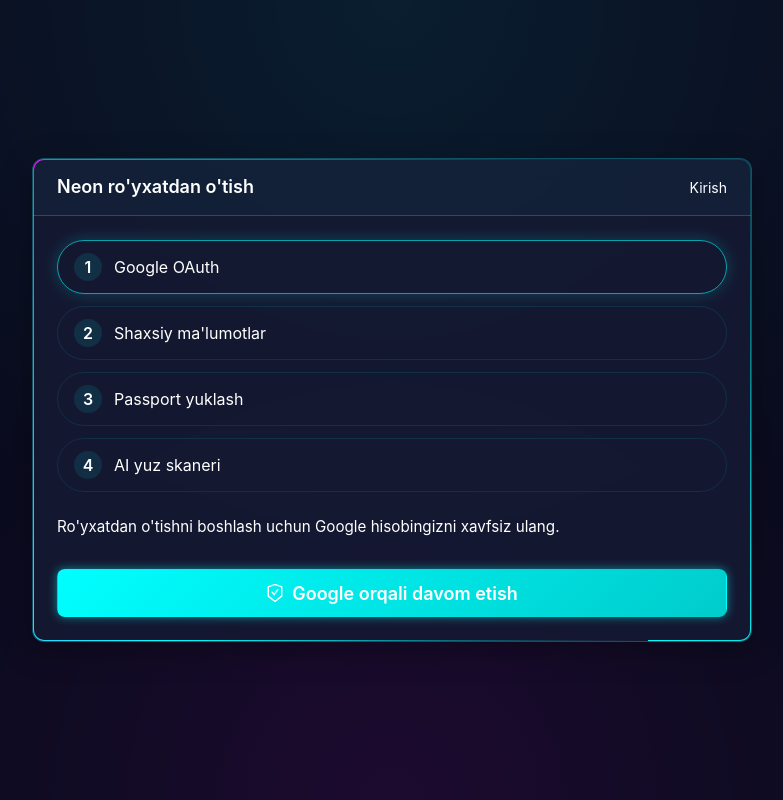
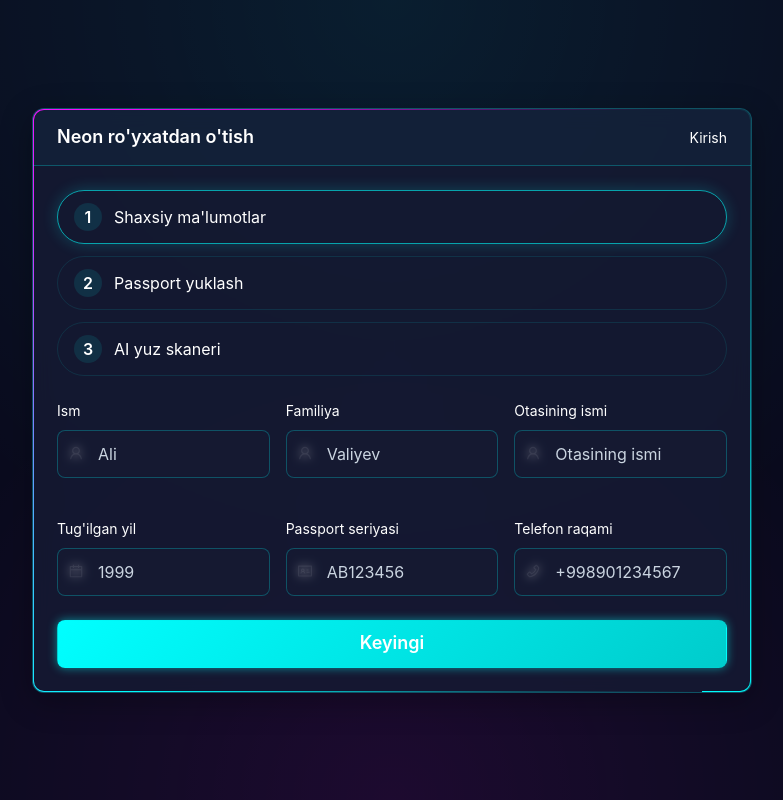
Before and after one commit to qq6451565-source/ai_platforma, a React (Vite) app in the folder frontend/: page /register in a window 1280 px wide. Shown: the whole page, without its empty margins (248-1031 px from the left). Built offline with nearby package versions, Linux system fonts and the light colour scheme; no server answers.

Commit message:
Fix back navigation in passport step

```diff
--- a/frontend/src/pages/Register.css
+++ b/frontend/src/pages/Register.css
@@ -67,15 +67,6 @@
   color: var(--color-text-muted);
   font-size: 0.95rem;
   line-height: 1.5;
-}
-
-.wizard-hint {
-  font-size: 0.85rem;
-  color: rgba(248, 113, 113, 0.9);
-  background: rgba(248, 113, 113, 0.1);
-  border: 1px solid rgba(248, 113, 113, 0.4);
-  border-radius: 12px;
-  padding: 0.75rem 1rem;
 }
 
 .wizard-grid {
@@ -189,24 +180,8 @@
   background: rgba(34, 197, 94, 0.1);
 }
 
-.email-section {
-  display: flex;
-  flex-direction: column;
-  gap: 0.75rem;
-}
-
-.email-actions {
-  display: grid;
-  grid-template-columns: 1fr auto;
-  gap: 0.75rem;
-}
-
 @media (max-width: 640px) {
   .wizard-actions {
     flex-direction: column;
   }
-
-  .email-actions {
-    grid-template-columns: 1fr;
-  }
 }
--- a/frontend/src/pages/Register.tsx
+++ b/frontend/src/pages/Register.tsx
@@ -1,82 +1,15 @@
-import {
-  UserOutlined,
-  PhoneOutlined,
-  IdcardOutlined,
-  CalendarOutlined,
-  SafetyCertificateOutlined,
-} from "@ant-design/icons";
+import { UserOutlined, PhoneOutlined, IdcardOutlined, CalendarOutlined } from "@ant-design/icons";
 import { Form, message, Upload } from "antd";
 import { useEffect, useMemo, useRef, useState } from "react";
 import { Link, useNavigate } from "react-router-dom";
 import { useTranslation } from "react-i18next";
-import type { Dispatch, SetStateAction } from "react";
-import type { TFunction } from "i18next";
-import { useGoogleLogin } from "@react-oauth/google";
 import {
-  googleAuth,
   updateRegistrationProfile,
   uploadPassportFront,
   submitFaceVerification,
-  sendEmailVerification,
-  verifyEmailCode,
 } from "../api/auth";
-import { saveTokens } from "../utils/token";
 import { Button, Input, Card } from "../components/ui";
 import "./Register.css";
-
-type GoogleStepProps = {
-  loading: boolean;
-  setLoading: Dispatch<SetStateAction<boolean>>;
-  setUserEmail: Dispatch<SetStateAction<string>>;
-  setEmailVerified: Dispatch<SetStateAction<boolean>>;
-  setCurrentStep: Dispatch<SetStateAction<number>>;
-  t: TFunction;
-};
-
-const GoogleStep = ({
-  loading,
-  setLoading,
-  setUserEmail,
-  setEmailVerified,
-  setCurrentStep,
-  t,
-}: GoogleStepProps) => {
-  const handleGoogleLogin = useGoogleLogin({
-    onSuccess: async (tokenResponse) => {
-      try {
-        setLoading(true);
-        const data = await googleAuth(tokenResponse.access_token);
-        saveTokens(data.access, data.refresh);
-        setUserEmail(data.user?.email || "");
-        setEmailVerified(Boolean(data.user?.email_verified));
-        message.success(t("register.googleSuccess"));
-        setCurrentStep(1);
-      } catch (error: any) {
-        message.error(error?.response?.data?.detail || t("register.googleError"));
-      } finally {
-        setLoading(false);
-      }
-    },
-    onError: () => message.error(t("register.googleError")),
-    scope: "openid profile email",
-  });
-
-  return (
-    <div className="wizard-step-body">
-      <p className="wizard-text">{t("register.googleSubtitle")}</p>
-      <Button
-        type="button"
-        size="lg"
-        block
-        icon={<SafetyCertificateOutlined />}
-        onClick={() => handleGoogleLogin()}
-        isLoading={loading}
-      >
-        {t("register.googleButton")}
-      </Button>
-    </div>
-  );
-};
 
 const RegisterPage = () => {
   const { t } = useTranslation();
@@ -87,11 +20,6 @@ const RegisterPage = () => {
   const [passportFile, setPassportFile] = useState<File | null>(null);
   const [passportPreview, setPassportPreview] = useState<string | null>(null);
   const [faceVerified, setFaceVerified] = useState(false);
-  const [emailCode, setEmailCode] = useState("");
-  const [emailVerified, setEmailVerified] = useState(false);
-  const [emailSending, setEmailSending] = useState(false);
-  const [emailVerifying, setEmailVerifying] = useState(false);
-  const [userEmail, setUserEmail] = useState<string>("");
   const [scanLoading, setScanLoading] = useState(false);
   const [cameraActive, setCameraActive] = useState(false);
   const videoRef = useRef<HTMLVideoElement | null>(null);
@@ -99,16 +27,12 @@ const RegisterPage = () => {
 
   const stepTitles = useMemo(
     () => [
-      t("register.steps.google"),
       t("register.steps.personal"),
       t("register.steps.passport"),
       t("register.steps.face"),
     ],
     [t]
   );
-
-  const googleClientId = import.meta.env.VITE_GOOGLE_CLIENT_ID || "";
-  const isGoogleConfigured = Boolean(googleClientId);
 
   useEffect(() => {
     if (!passportFile) {
@@ -131,7 +55,7 @@ const RegisterPage = () => {
   }, []);
 
   useEffect(() => {
-    if (currentStep !== 3 && cameraActive) {
+    if (currentStep !== 2 && cameraActive) {
       stopCamera();
     }
   }, [currentStep, cameraActive]);
@@ -151,7 +75,7 @@ const RegisterPage = () => {
         birth_year: Number(values.birth_year),
       });
       message.success(t("register.profileSaved"));
-      setCurrentStep(2);
+      setCurrentStep(1);
     } catch (error: any) {
       message.error(error?.response?.data?.detail || t("register.profileError"));
     } finally {
@@ -168,7 +92,7 @@ const RegisterPage = () => {
       setLoading(true);
       await uploadPassportFront(passportFile);
       message.success(t("register.passportUploaded"));
-      setCurrentStep(3);
+      setCurrentStep(2);
     } catch (error: any) {
       message.error(error?.response?.data?.detail || t("register.passportError"));
     } finally {
@@ -246,31 +170,6 @@ const RegisterPage = () => {
     }
   };
 
-  const handleSendEmail = async () => {
-    try {
-      setEmailSending(true);
-      await sendEmailVerification(userEmail || undefined);
-      message.success(t("register.codeSent"));
-    } catch (error: any) {
-      message.error(error?.response?.data?.detail || t("register.codeSendError"));
-    } finally {
-      setEmailSending(false);
-    }
-  };
-
-  const handleVerifyEmail = async () => {
-    try {
-      setEmailVerifying(true);
-      await verifyEmailCode(emailCode);
-      setEmailVerified(true);
-      message.success(t("register.codeVerified"));
-    } catch (error: any) {
-      message.error(error?.response?.data?.detail || t("register.codeVerifyError"));
-    } finally {
-      setEmailVerifying(false);
-    }
-  };
-
   const handleFinish = () => {
     stopCamera();
     message.success(t("register.completed"));
@@ -301,35 +200,6 @@ const RegisterPage = () => {
           </div>
 
           {currentStep === 0 && (
-            <>
-              {isGoogleConfigured ? (
-                <GoogleStep
-                  loading={loading}
-                  setLoading={setLoading}
-                  setUserEmail={setUserEmail}
-                  setEmailVerified={setEmailVerified}
-                  setCurrentStep={setCurrentStep}
-                  t={t}
-                />
-              ) : (
-                <div className="wizard-step-body">
-                  <p className="wizard-text">{t("register.googleSubtitle")}</p>
-                  <Button
-                    type="button"
-                    size="lg"
-                    block
-                    icon={<SafetyCertificateOutlined />}
-                    disabled
-                  >
-                    {t("register.googleButton")}
-                  </Button>
-                  <div className="wizard-hint">{t("register.googleMissing")}</div>
-                </div>
-              )}
-            </>
-          )}
-
-          {currentStep === 1 && (
             <Form form={form} layout="vertical" onFinish={handleProfileSubmit} requiredMark={false}>
               <div className="wizard-grid">
                 <Form.Item
@@ -387,7 +257,7 @@ const RegisterPage = () => {
             </Form>
           )}
 
-          {currentStep === 2 && (
+          {currentStep === 1 && (
             <div className="wizard-step-body">
               <p className="wizard-text">{t("register.passportSubtitle")}</p>
               <Upload
@@ -414,7 +284,7 @@ const RegisterPage = () => {
                 </div>
               )}
               <div className="wizard-actions">
-                <Button variant="ghost" onClick={() => setCurrentStep(1)}>
+                <Button variant="ghost" onClick={() => setCurrentStep(0)}>
                   {t("common.back")}
                 </Button>
                 <Button onClick={handlePassportUpload} isLoading={loading}>
@@ -424,7 +294,7 @@ const RegisterPage = () => {
             </div>
           )}
 
-          {currentStep === 3 && (
+          {currentStep === 2 && (
             <div className="wizard-step-body">
               <p className="wizard-text">{t("register.faceSubtitle")}</p>
               <div className="scanner-section">
@@ -448,34 +318,11 @@ const RegisterPage = () => {
                 {faceVerified && <div className="status-chip success">{t("register.faceVerified")}</div>}
               </div>
 
-              <div className="email-section">
-                <p className="wizard-text">{t("register.emailSubtitle")}</p>
-                <div className="email-actions">
-                  <Input
-                    placeholder={t("register.emailCodePlaceholder")}
-                    value={emailCode}
-                    onChange={(event) => setEmailCode(event.target.value)}
-                  />
-                  <Button onClick={handleSendEmail} isLoading={emailSending}>
-                    {t("register.sendCode")}
-                  </Button>
-                </div>
-                <Button
-                  variant="outline"
-                  onClick={handleVerifyEmail}
-                  isLoading={emailVerifying}
-                  disabled={!emailCode}
-                >
-                  {t("register.verifyCode")}
-                </Button>
-                {emailVerified && <div className="status-chip success">{t("register.emailVerified")}</div>}
-              </div>
-
               <div className="wizard-actions">
-                <Button variant="ghost" onClick={() => setCurrentStep(2)}>
+                <Button variant="ghost" onClick={() => setCurrentStep(1)}>
                   {t("common.back")}
                 </Button>
-                <Button onClick={handleFinish} disabled={!faceVerified || !emailVerified}>
+                <Button onClick={handleFinish} disabled={!faceVerified}>
                   {t("register.finish")}
                 </Button>
               </div>
```
